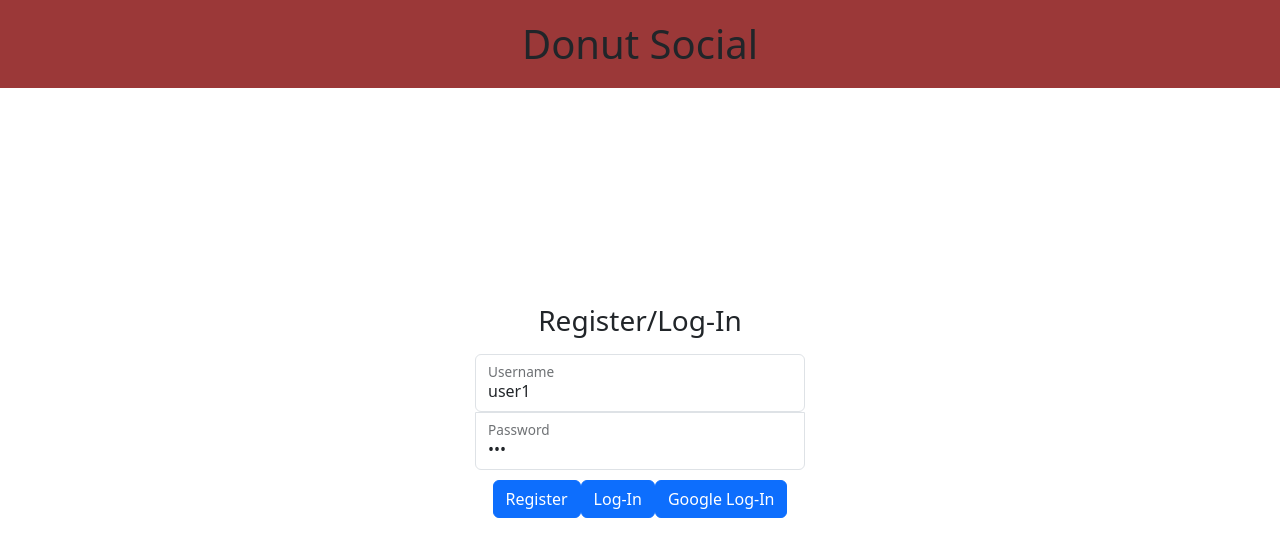
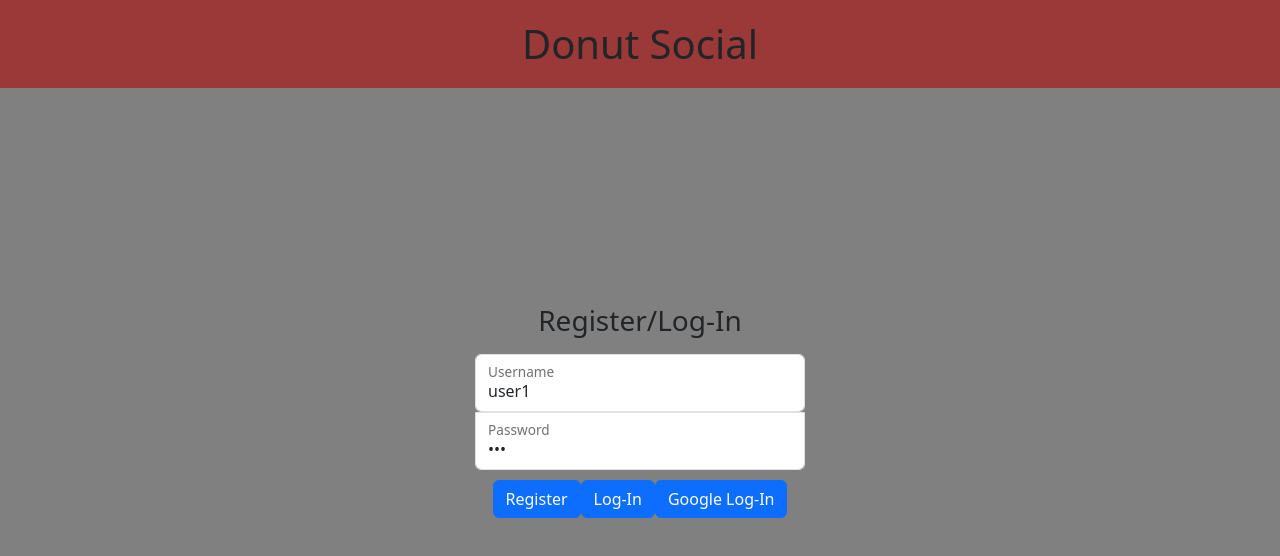
Before and after one commit to evancunningham369/DonutSocial, a React (Vite) app in the folder vite-donut-social-app/: page / in a window 1280 px wide. Shown: the top 556 px of the page. Built offline with nearby package versions, Linux system fonts and the light colour scheme.

Commit message:
change background color

```diff
--- a/vite-donut-social-app/css/styles.css
+++ b/vite-donut-social-app/css/styles.css
@@ -6,6 +6,7 @@ main {
   margin: 0;
   padding: 0;
   position: relative;
+  background-color: grey;
 }
 
 #header{
```
